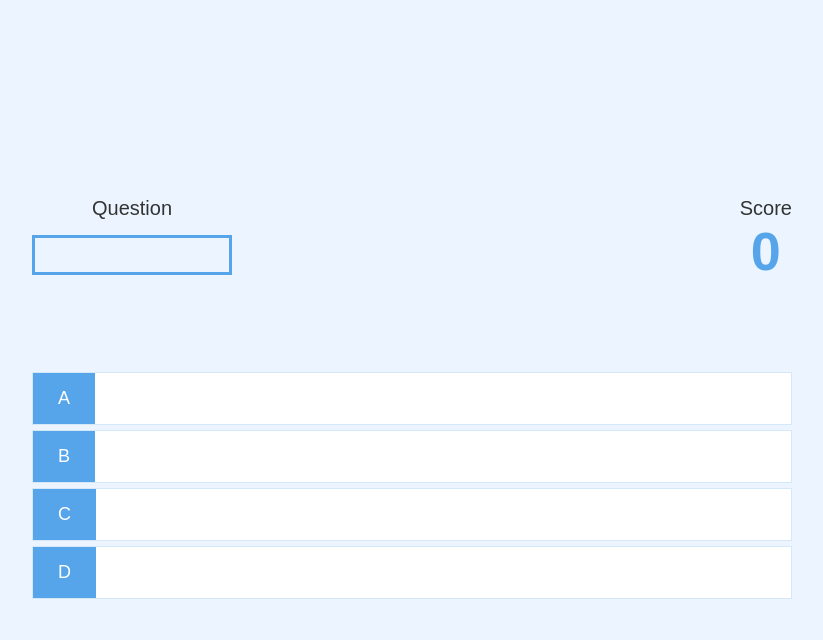
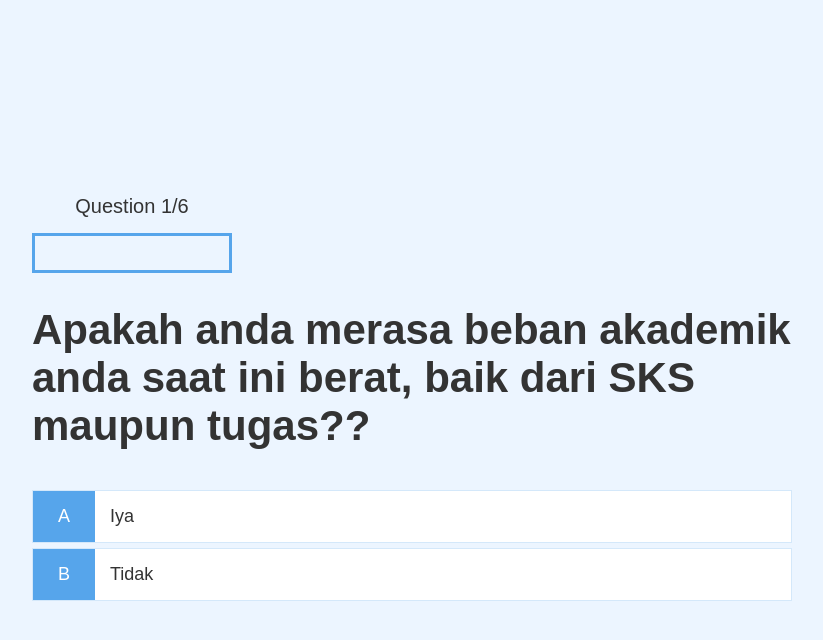
Before and after one commit to SeedSider/SC_Ai-takatta, a Django app: page /soal in a window 1280 px wide. Shown: the top 640 px of the page, without its empty margins (228-1051 px from the left). Run offline with Django 3.2, Linux system fonts and the light colour scheme.

Commit message:
quiz dah bisa jalan, soal masih static, blm kirim ke view.py

```diff
--- /dev/null
+++ b/app/static/data/soal.json
@@ -0,0 +1,52 @@
+{
+    "questions": [
+        {
+            "question": "Apakah anda merasa beban akademik anda saat ini berat, baik dari SKS maupun tugas??",
+            "answers": [
+                "Iya",
+                "Tidak"
+            ]
+        },
+        {
+            "question": "Seberapa sulit perkuliahan yang anda rasakan sampai saat ini? (Skala 1-5)",
+            "answers": [
+                "1",
+                "2",
+                "3",
+                "4",
+                "5"
+            ]
+        },
+        {
+            "question": "Apakah anda merasa orangtua Anda kurang menyayangi Anda?",
+            "answers": [
+                "Iya",
+                "Tidak"
+            ]
+        },
+        {
+            "question": "Apakah Anda merasa sering dikekang oleh orangtua Anda, baik dalam memutuskan sesuatu ataupun hal lain?",
+            "answers": [
+                "Iya",
+                "Tidak"
+            ]
+        },
+        {
+            "question": "Apakah dalam bergaul anda merasa di-bully/dijauhi?",
+            "answers": [
+                "Iya",
+                "Tidak"
+            ]
+        },
+        {
+            "question": "Seberapa nyaman anda ketika bergaul dengan teman-teman anda? (Skala 1-5)",
+            "answers": [
+                "1",
+                "2",
+                "3",
+                "4",
+                "5"
+            ]
+        }
+    ]
+}
--- a/app/templates/soal.html
+++ b/app/templates/soal.html
@@ -9,6 +9,84 @@
         <title>Quiz - Play</title>
         <link rel="stylesheet" type="text/css" href="{% static 'css/app.css' %}">
         <link rel="stylesheet" type="text/css" href="{% static 'css/soal.css' %}">
+        <!-- <script src="{% static 'js/soal.js' %}"></script> -->
+        <script src="https://ajax.googleapis.com/ajax/libs/jquery/3.4.1/jquery.min.js"></script>
+        <script>
+            $(document).ready(function(){
+                var selected_answer = []
+                const progressText = document.getElementById("progressText");
+                const progressBarFull = document.getElementById("progressBarFull");
+
+                function Quiz(questions) {
+                    this.questions = questions;
+                    this.questionIndex = 0;
+                }
+
+                Quiz.prototype.getQuestionIndex = function() {
+                    return this.questions[this.questionIndex];
+                }
+
+                Quiz.prototype.isEnded = function() {
+                    return this.questionIndex === this.questions.length;
+                }
+
+                Quiz.prototype.update = function() {
+                    this.questionIndex++;
+                }
+
+                showQuestion();
+
+                function showQuestion() {
+                    $.getJSON("{% static 'data/soal.json' %}", function(data) {
+                        var quiz = new Quiz(data.questions);
+                        const MAX_QUESTIONS = quiz.questions.length;
+                        let questionCounter = 0;
+
+                        populate();
+
+                        function populate() {
+                            var q_a = []
+                            if(quiz.isEnded()) {
+                                // showResult;
+                                // send to views
+                            }
+                            else {
+                                progressBarFull.style.width = `${(questionCounter / MAX_QUESTIONS) * 100}%`;
+                                progressText.innerText = `Question ${questionCounter+1}/${MAX_QUESTIONS}`;
+
+                                // show question
+                                $('.questions').append('<h2 class="question-text">' + quiz.getQuestionIndex().question + '</h2>');
+
+                                // show options
+                                var options = quiz.getQuestionIndex().answers;
+                                for(var i = 0; i < options.length; i++) {
+                                    $('.choices').append('<div class="choice-container"><p class="choice-prefix">' + String.fromCharCode(i+65) + '</p><p class="choice-text" data-number="' + (i+1) + '">' + options[i] + '</p></div>');
+                                }
+
+                                const choices = Array.from($('.choice-text'));
+                                choices.forEach(choice => {
+                                    choice.addEventListener("click", e => {
+                                        var q = quiz.getQuestionIndex().question;
+                                        var a = choice.innerHTML;
+                                        q_a.push({q : a});
+
+                                        selected_answer.push(q_a);
+                                        $("div.choice-container").remove()
+                                        $("h2.question-text").remove()
+                                        console.log(selected_answer);
+
+                                        quiz.update();
+                                        questionCounter++;
+
+                                        populate();
+                                    })
+                                });
+                            }
+                        }
+                    });
+                }
+            });
+        </script>
     </head>
     <body>
         <div class="container">
@@ -23,31 +101,11 @@
                         <div id="progressBarFull"></div>
                         </div>
                     </div>
-            <div id="hud-item">
-                <p class="hud-prefix">
-                Score
-                </p>
-                <h1 class="hud-main-text" id="score">
-                0
-                </h1>
                 </div>
+                <br><br><br>
+                <div class="questions">
                 </div>
-            <h2 id="question"></h2>
-            <div class="choice-container">
-            <p class="choice-prefix">A</p>
-            <p class="choice-text" data-number="1"></p>
-            </div>
-            <div class="choice-container">
-            <p class="choice-prefix">B</p>
-            <p class="choice-text" data-number="2"></p>
-            </div>
-            <div class="choice-container">
-            <p class="choice-prefix">C</p>
-            <p class="choice-text" data-number="3"></p>
-            </div>
-            <div class="choice-container">
-            <p class="choice-prefix">D</p>
-            <p class="choice-text" data-number="4"></p>
+                <div class="choices">
                 </div>
             </div>
         </div>
```
Also changed, not shown: app/static/js/soal.js (added). Lines whose indentation alone changed are shown as unchanged.
